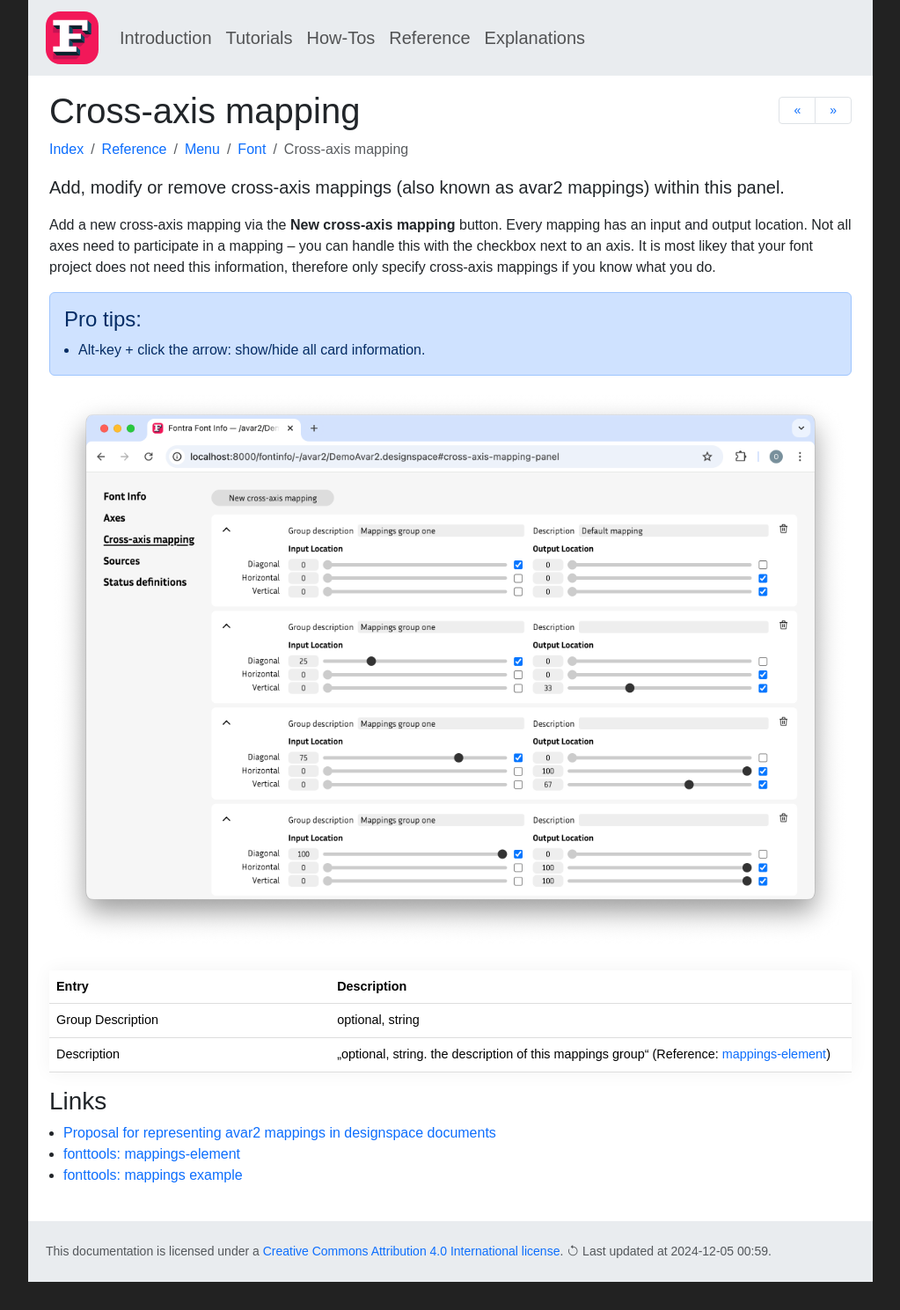
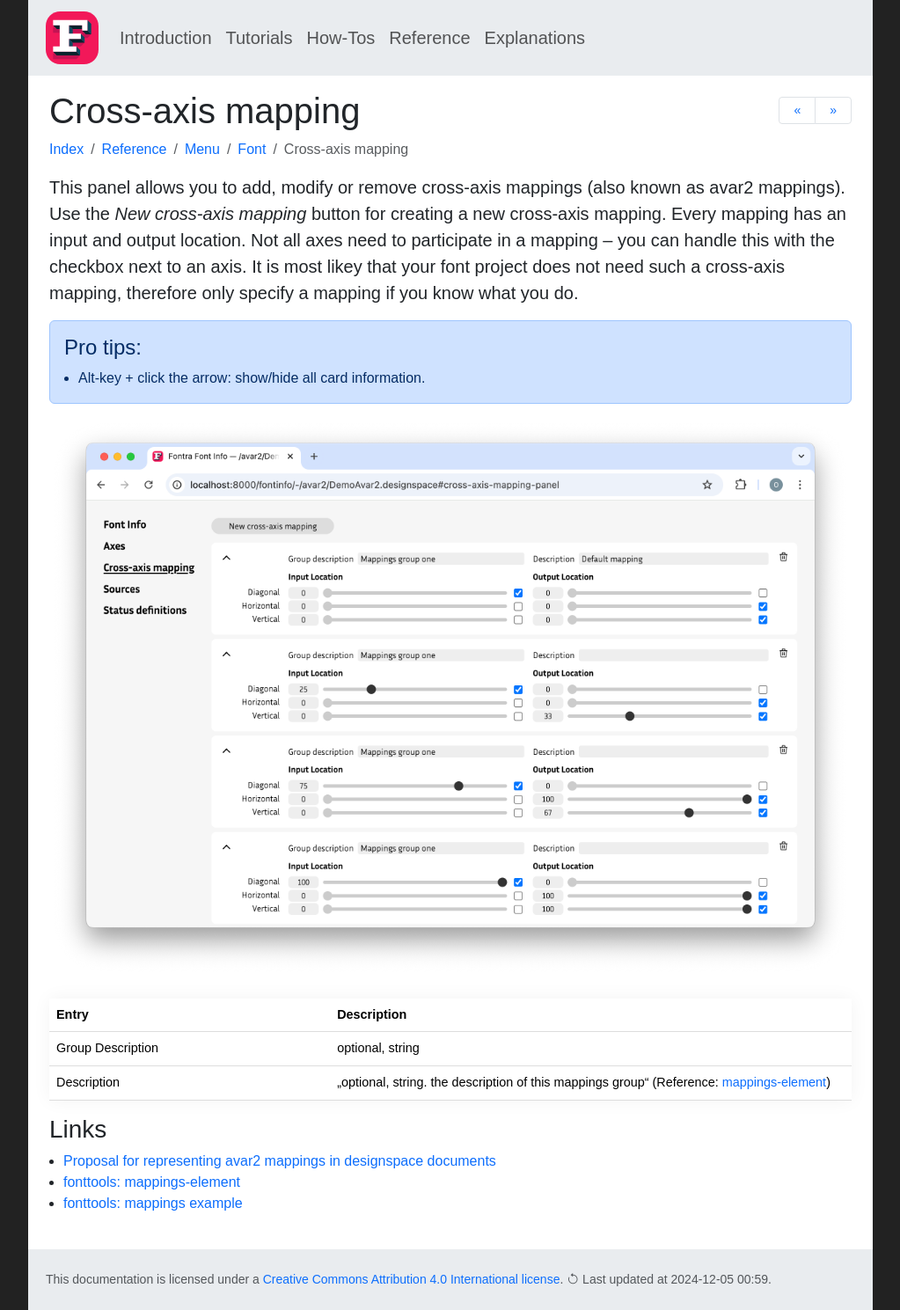
Before and after one commit to googlefonts/fontra-docs, a Jekyll site: the page built from _reference/menu/font/cross-axis-mapping.md, in a window 1280 px wide. Shown: the whole page at 88% size, without its empty margins (128-1151 px from the left). Built offline with Jekyll 4.4.1, drawn with Linux system fonts in a browser that asks for light colours; nearby versions of some CDN libraries; some web fonts are replaced; before the commit the page ends 1457 px from its top, so only the background shows below that.

Commit message:
Update cross-axis mapping

```diff
--- a/_reference/menu/font/cross-axis-mapping.md
+++ b/_reference/menu/font/cross-axis-mapping.md
@@ -16,11 +16,8 @@ order     : 644
   </ol>
 </nav>
 
-Add, modify or remove cross-axis mappings (also known as avar2 mappings) within this panel.
+This panel allows you to add, modify or remove cross-axis mappings (also known as avar2 mappings). Use the *New cross-axis mapping* button for creating a new cross-axis mapping. Every mapping has an input and output location. Not all axes need to participate in a mapping – you can handle this with the checkbox next to an axis. It is most likey that your font project does not need such a cross-axis mapping, therefore only specify a mapping if you know what you do.
 {: .lead }
-
-Add a new cross-axis mapping via the **New cross-axis mapping** button. Every mapping has an input and output location. Not all axes need to participate in a mapping – you can handle this with the checkbox next to an axis. It is most likey that your font project does not need this information, therefore only specify cross-axis mappings if you know what you do.
-
 
 <div class="alert alert-primary mt-3" role="alert" markdown='1'>
 #### Pro tips:
```
